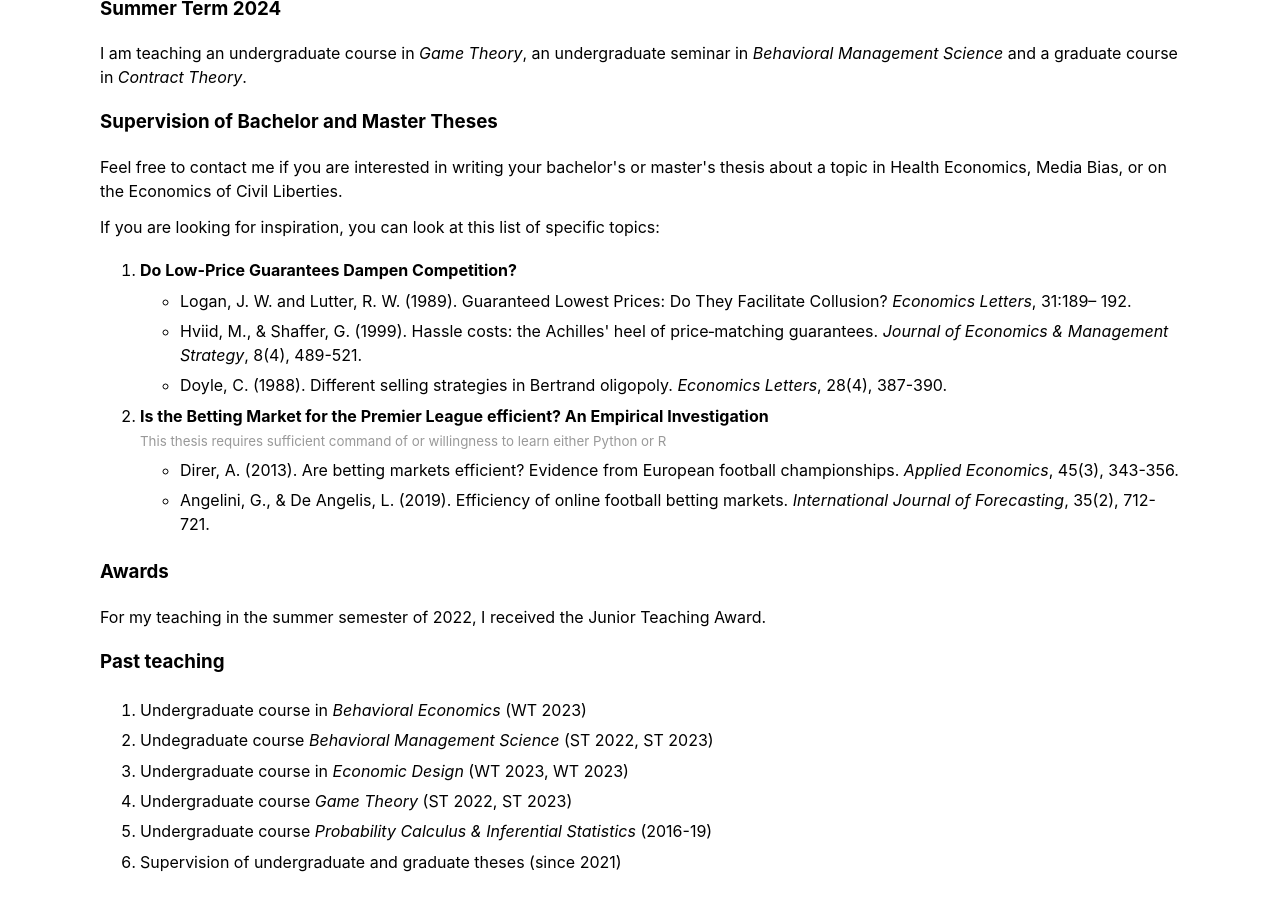
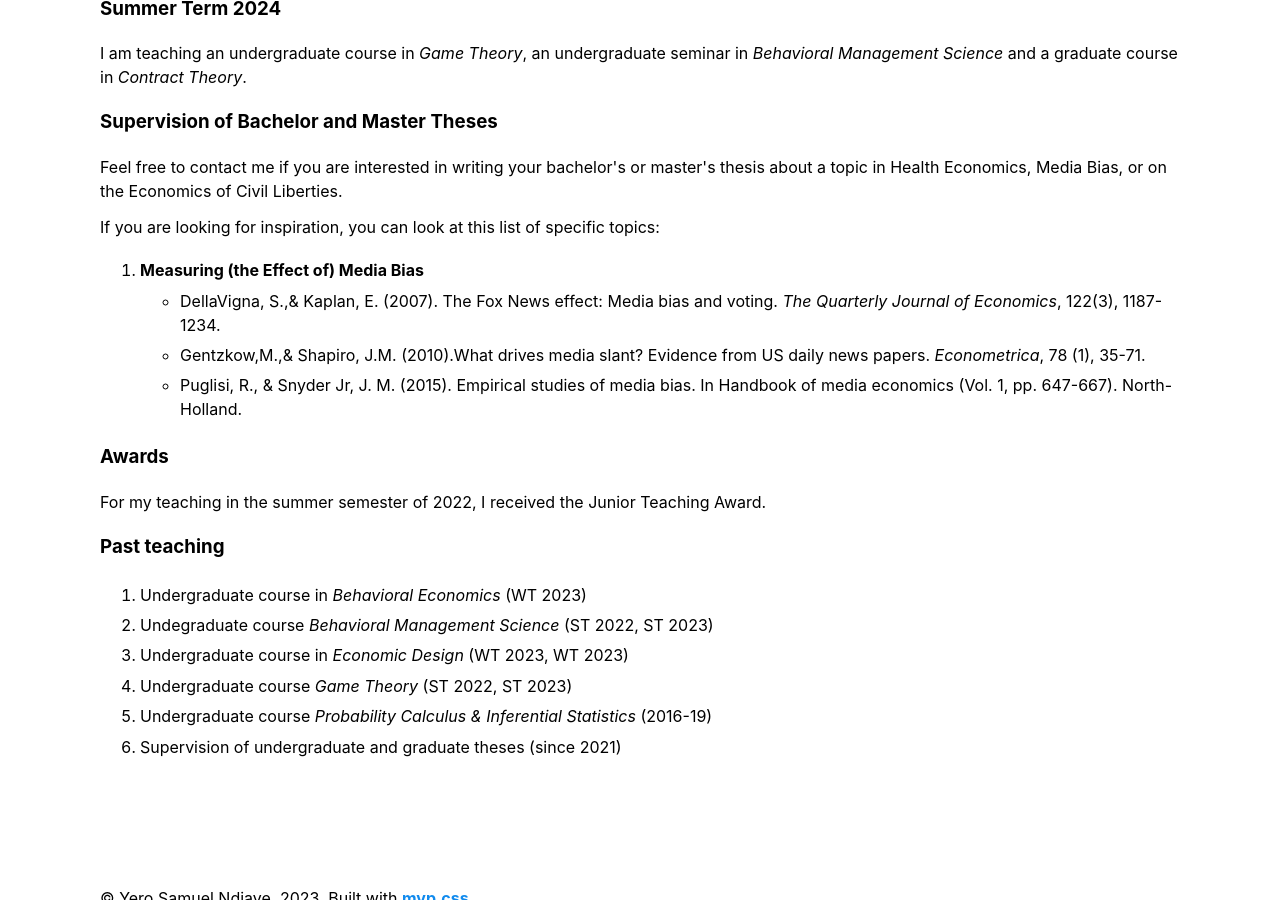
Before and after one commit to yerondiaye/yerondiaye.github.io, a Jekyll site: the page teaching.html, which Jekyll copies as it is, in a window 1280 px wide and 900 px high, scrolled down 452 px. Built offline with Jekyll 4.4.1, drawn with Linux system fonts in a browser that asks for light colours.

Commit message:
Update teaching.html

```diff
--- a/teaching.html
+++ b/teaching.html
@@ -34,16 +34,11 @@
 <p>Feel free to contact me if you are interested in writing your bachelor's or master's thesis about a topic in Health Economics, Media Bias, or on the Economics of Civil Liberties.</p>
 <p>If you are looking for inspiration, you can look at this list of specific topics:</p>
 <ol>
-	<li><b>Do Low-Price Guarantees Dampen Competition?</b></li>
+	<li><b>Measuring (the Effect of) Media Bias</b></li>
 	<ul>
-		<li>Logan, J. W. and Lutter, R. W. (1989). Guaranteed Lowest Prices: Do They Facilitate Collusion? <i>Economics Letters</i>, 31:189– 192.</li>
-		<li>Hviid, M., & Shaffer, G. (1999). Hassle costs: the Achilles' heel of price‐matching guarantees. <i>Journal of Economics & Management Strategy</i>, 8(4), 489-521.</li>
-		<li>Doyle, C. (1988). Different selling strategies in Bertrand oligopoly. <i>Economics Letters</i>, 28(4), 387-390.</li>
-	</ul>
-	<li><b>Is the Betting Market for the Premier League efficient? An Empirical Investigation</b></br><small>This thesis requires sufficient command of or willingness to learn either Python or R</small></li>
-	<ul>
-		<li>Direr, A. (2013). Are betting markets efficient? Evidence from European football championships. <i>Applied Economics</i>, 45(3), 343-356.</li>
-		<li>Angelini, G., & De Angelis, L. (2019). Efficiency of online football betting markets. <i>International Journal of Forecasting</i>, 35(2), 712-721.</li>
+		<li>DellaVigna, S.,&amp; Kaplan, E. (2007). The Fox News effect: Media bias and voting. <i>The Quarterly Journal of Economics</i>, 122(3), 1187-1234.
+		<li>Gentzkow,M.,&amp; Shapiro, J.M. (2010).What drives media slant? Evidence from US daily news papers. <i>Econometrica</i>, 78 (1), 35-71.
+		<li>Puglisi, R., &amp; Snyder Jr, J. M. (2015). Empirical studies of media bias. In Handbook of media economics (Vol. 1, pp. 647-667). North-Holland.
 	</ul>
 </ol>
 
```
